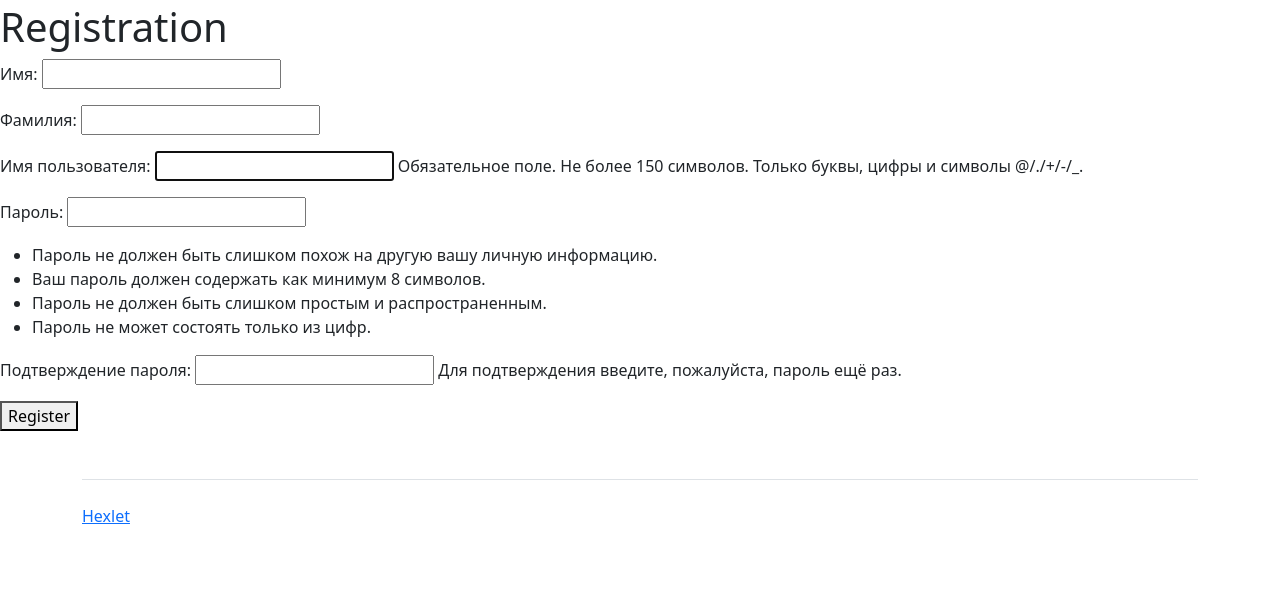
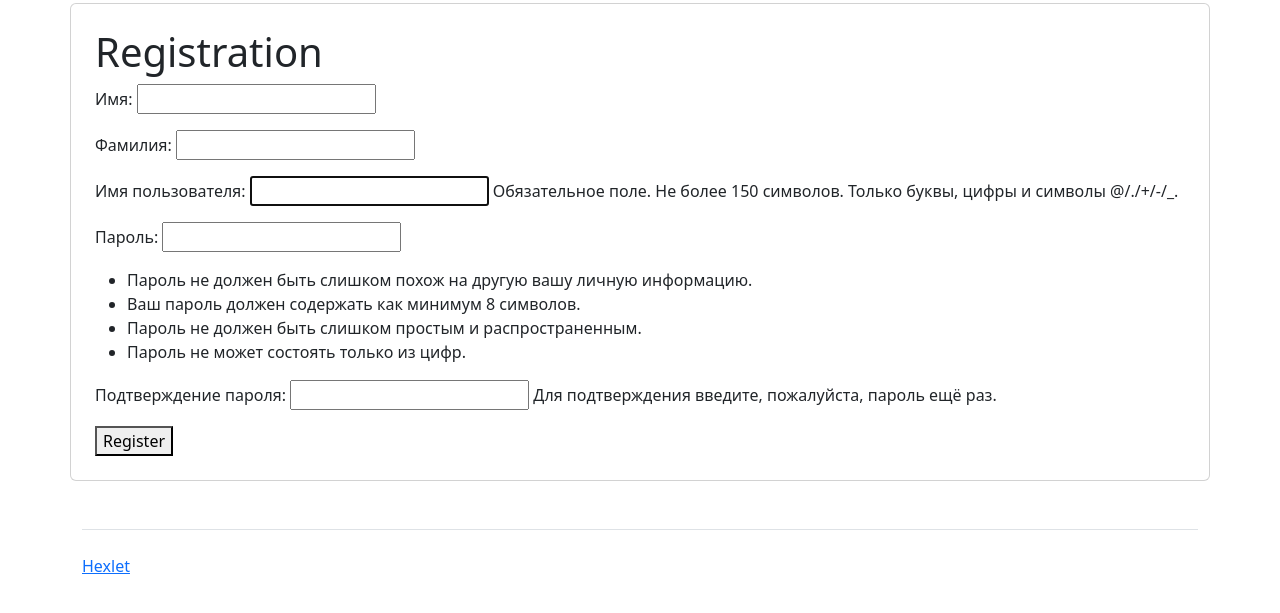
Before and after one commit to serVmik/Task-manager, a Django app: page /users/create/ in a window 1280 px wide. Shown: the part 53-666 px from the top of the page. Run offline with Django 4.2, Linux system fonts and the light colour scheme; some libraries are stand-ins or nearby versions.

Commit message:
Update templates

```diff
--- a/templates/login.html
+++ b/templates/login.html
@@ -4,11 +4,13 @@
 
 {% block content %}
 <!--======= User Login Content =======-->
+<div class="card container p-4">
 <h1>{{ title }}</h1>
 
 <form method="post">
   {% csrf_token %}
   {{ form.as_p }}
   <button type="submit">{% trans 'Login' %}</button>
-</form><!-- End User Login Content -->
+</form>
+</div><!-- End User Login Content -->
 {% endblock %}
--- a/templates/users/create.html
+++ b/templates/users/create.html
@@ -4,11 +4,13 @@
 
 {% block content %}
 <!--======= User Registration Content =======-->
+<div class="card container p-4">
 <h1>{{ title }}</h1>
 
 <form method="post">
   {% csrf_token %}
   {{ form.as_p }}
   <button type="submit">{% trans 'Register' %}</button>
-</form><!-- End User Registration Content -->
+</form>
+</div><!-- End User Registration Content -->
 {% endblock %}
```
